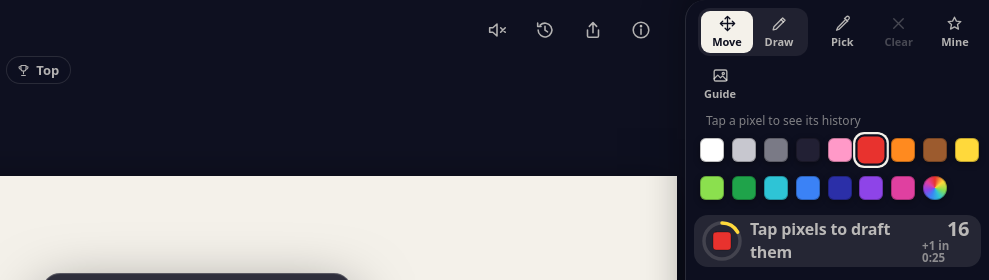
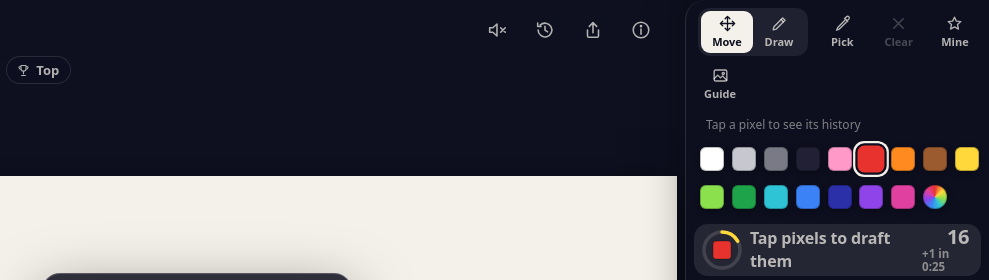
Before and after one commit to h4ck3rx99-stack/pixelworld, a website built with Vite: page index.html in a window 1280 px wide. Shown: the top 280 px of the page, 291-1280 px from the left. Built offline with nearby package versions, Linux system fonts and the light colour scheme; files whose address does not match are found by name.

Commit message:
Taller tap target for the pixel info line (Lighthouse target-size)
Co-Authored-By: Claude Opus 5.5 <noreply@anthropic.com>

```diff
--- a/src/style.css
+++ b/src/style.css
@@ -107,7 +107,7 @@ nav { display: flex; }
 .tool:active:not(:disabled) { background: rgba(255, 255, 255, 0.08); }
 .tools .seg { margin-right: auto; }
 .info-row { display: flex; align-items: center; max-width: 520px; margin: 0 auto; padding-right: 8px; }
-.info-row .info { flex: 1; min-width: 0; margin: 4px 0 2px; }
+.info-row .info { flex: 1; min-width: 0; margin: 2px 0 0; line-height: 30px; } /* it's tappable, so at least 24px tall */
 .link { min-height: 32px; padding: 0 12px; border-radius: 99px; background: rgba(244, 241, 234, .1); color: var(--ink); font-size: 12px; font-weight: 650; }
 .card .skip { width: 100%; min-height: 48px; margin-top: 4px; border-radius: 14px; color: var(--ink-2); font-weight: 650; }
 .info {
```
